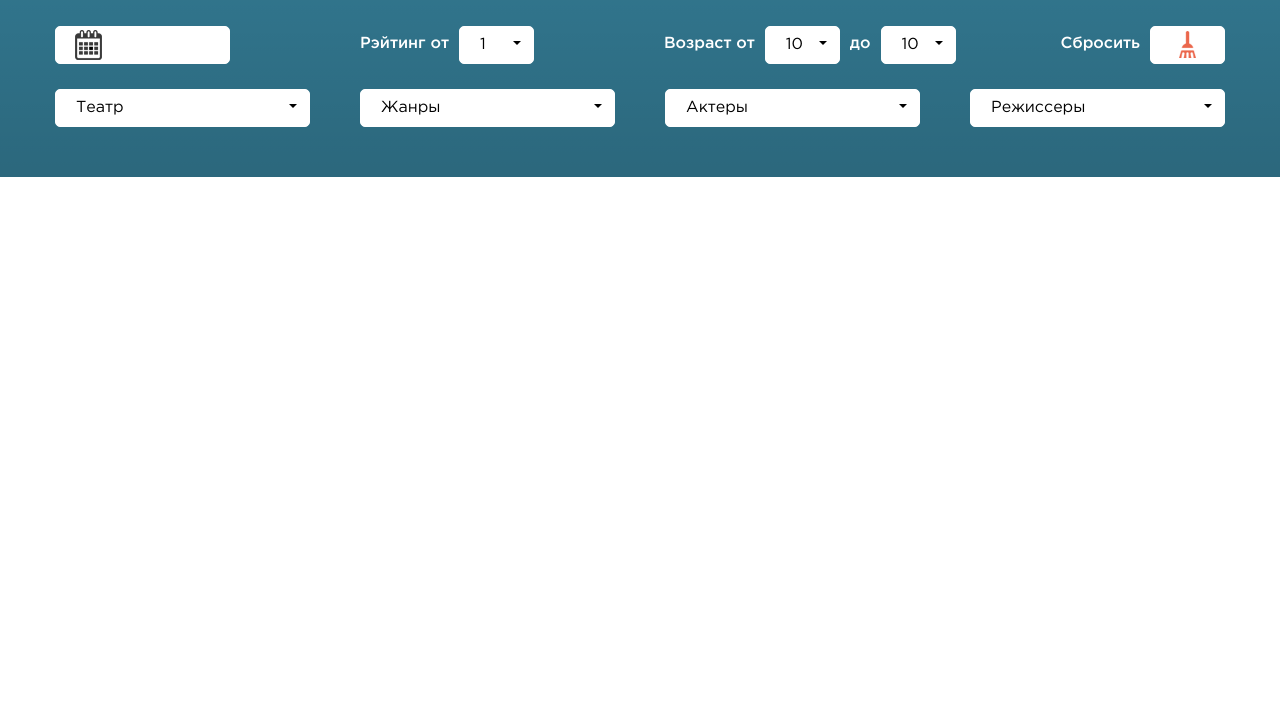
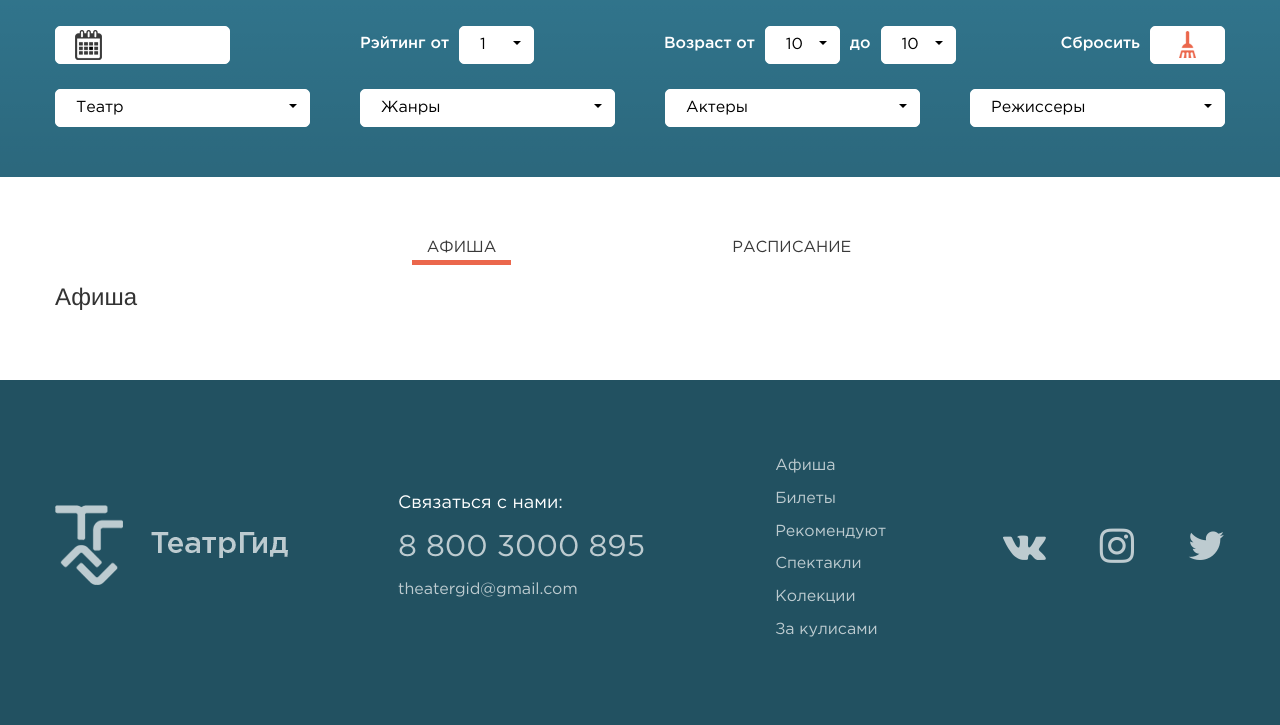
Before and after one commit to p-y-dev/teatrgid, a Django app: page / in a window 1280 px wide. Shown: the part 833-1558 px from the top of the page. Before the commit the page ends 1010 px from the top, so only its background shows below. Run offline with Django 3.2, Linux system fonts and the light colour scheme; style sheets or scripts are compiled from the project's sources; some libraries are stand-ins or nearby versions.

Commit message:
Finish footer for a resolution of at least 1200 px

```diff
--- a/frontend/static/js/home/home.js
+++ b/frontend/static/js/home/home.js
@@ -1,5 +1,22 @@
 (function() {
+    function openFilter() {
+        $("#open-filter").click(function(){
+            var filter_obj = $(".filter");
+            var btn_open_obj = $("#open-filter");
+
+            if(filter_obj.hasClass("open")) {
+                filter_obj.removeClass("open");
+                filter_obj.css("display", "none");
+                btn_open_obj.text("Открыть фильтр");
+            } else {
+                filter_obj.css("display", "block");
+                filter_obj.addClass("open");
+                btn_open_obj.text("Закрыть фильтр");
+            }
+        })
+    }
+
     $(document).ready(function() {
-
+        openFilter();
     });
 })($);
--- /dev/null
+++ b/frontend/static/style/home/list-performances.sass
@@ -0,0 +1,32 @@
+@import "../colors.sass"
+@import "../fonts.css"
+
+.list-performances
+    margin-top: 60px
+    padding-bottom: 60px
+
+    .nav-tabs
+        text-align: center
+        border: 0px solid #fff !important
+
+        li
+            float: none
+            display: inline-block
+
+            a
+                font-family: "GothamProRegular"
+                border: 0px solid #fff !important
+                text-transform: uppercase
+                font-size: 16px
+                color: #393939 !important
+                padding: 0px 15px
+
+                &:active, &:hover, &:focus, &:visited
+                    border-bottom: 5px solid $orange !important
+                    background-color: $white
+
+        .active  a
+            border-bottom: 5px solid $orange !important
+
+        .schedule-tab
+            margin-left: 200px
--- a/frontend/static/style/home/home.sass
+++ b/frontend/static/style/home/main-info.sass
@@ -1,6 +1,6 @@
 @import "../colors.sass"
 @import "../fonts.css"
-@import "variable"
+@import "variable.sass"
 
 @import "../form-fields.sass"
 
@@ -275,6 +275,13 @@
         a
             font-size: 12px
 
+.open-filter
+    display: none
+
+    @media(max-width: 767px)
+        display: block
+        margin-top: 35px
+
 .filter
     margin-top: 45px
     padding: 0px 0px
@@ -399,6 +406,7 @@
 
 
     @media(max-width: 767px)
+        display: none
         padding: 0px 15px
         width: 320px
         margin-left: -160px
--- a/frontend/static/style/main.sass
+++ b/frontend/static/style/main.sass
@@ -191,3 +191,74 @@ header
 
     @media(max-width: 767px)
         height: 50px
+
+footer
+    height: 345px
+    background-color: #225161
+
+    ul
+        list-style: none
+        padding: 0px
+
+        li
+            color: $white
+            font-family: "GothamProRegular"
+
+            a
+                font-family: "GothamProRegular"
+                text-decoration: none !important
+                color: $white !important
+                opacity: 0.7
+                transition: .3s
+
+                &:active, &:hover, &:focus, &:visited
+                    opacity: 1
+
+    .logo-footer, .contacts, .menu, .social-network
+        float: left
+
+    .logo-footer
+        margin-top: 125px
+        opacity: 0.7
+        transition: .3s
+
+        &:active, &:hover, &:focus, &:visited
+            opacity: 1
+
+    .contacts
+        margin-top: 111px
+        margin-left: 110px
+        li
+            margin-bottom: 10px
+
+            a
+
+        .title
+            font-size: 18px
+
+        .phone
+            font-size: 30px
+
+        .email
+            font-size: 16px
+
+    .menu
+        margin-left: 130px
+        margin-top: 75px
+
+        &__item
+            margin-bottom: 10px
+
+            a
+                font-size: 16px
+
+    .social-network
+        float: right
+        margin-top: 140px
+
+        li
+            display: inline-block
+            margin-left: 50px
+
+            a
+                font-size: 40px
--- a/frontend/templates/footer.html
+++ b/frontend/templates/footer.html
@@ -0,0 +1,52 @@
+{% load staticfiles %}
+
+<footer>
+    <div class="container">
+        <div class="row">
+            <a href="{% url "home" %}">
+                <img class="img-responsive logo-footer" src="{% static "images/logo/logo-footer.png" %}">
+            </a>
+
+            <ul class="contacts">
+                <li class="title">
+                    Связаться с нами:
+                </li>
+
+                <li class="phone">
+                    <a href="tel:8 800 3000 895">
+                        8 800 3000 895
+                    </a>
+                </li>
+
+                <li class="email">
+                    <a href="mailto:theatergid@gmail.com">
+                        theatergid@gmail.com
+                    </a>
+                </li>
+            </ul>
+
+            {% include "menu.html" %}
+
+            <ul class="social-network">
+                <li class="#">
+                    <a href="#">
+                        <i class="fa fa-vk" aria-hidden="true"></i>
+                    </a>
+                </li>
+
+                <li>
+                    <a href="#">
+                        <i class="fa fa-instagram" aria-hidden="true"></i>
+                    </a>
+                </li>
+
+                <li>
+                    <a href="#">
+                        <i class="fa fa-twitter" aria-hidden="true"></i>
+                    </a>
+                </li>
+            </ul>
+
+        </div>
+    </div>
+</footer>
--- a/frontend/templates/header.html
+++ b/frontend/templates/header.html
@@ -29,31 +29,7 @@
             </div>
         </div>
         <div class="row">
-            <ul class="menu">
-                <li class="menu__item">
-                    <a href="#">Афиша</a>
-                </li>
-
-                <li class="menu__item">
-                    <a href="#">Билеты</a>
-                </li>
-
-                <li class="menu__item">
-                    <a href="#">Рекомендуют</a>
-                </li>
-
-                <li class="menu__item">
-                    <a href="#">Спектакли</a>
-                </li>
-
-                <li class="menu__item">
-                    <a href="#">Колекции</a>
-                </li>
-
-                <li class="menu__item">
-                    <a href="#">За кулисами</a>
-                </li>
-            </ul>
+            {% include "menu.html" %}
         </div>
     </div>
 
--- /dev/null
+++ b/frontend/templates/home/filter.html
@@ -0,0 +1,112 @@
+<div class="col-xs-12 text-center open-filter">
+    <button type="submit" id="open-filter" class="btn btn-default">Открыть фильтр</button>
+</div>
+<div class="col-xs-12 filter">
+    <form id="filter-form" method="get">
+        {% csrf_token %}
+        <div class="filter__row">
+            <div class="filter__date">
+                <input type="text" id="datepicker" disabled>
+            </div>
+
+            <div class="filter__rating">
+                <p>Рэйтинг от</p>
+                <select name="rating" id="rating-filter" class="bts-select">
+                    <option>1</option>
+                    <option>2</option>
+                    <option>3</option>
+                    <option>4</option>
+                    <option>5</option>
+                    <option>6</option>
+                    <option>7</option>
+                    <option>8</option>
+                    <option>9</option>
+                    <option>10</option>
+                </select>
+            </div>
+
+            <div class="filter__age">
+                <p>Возраст от</p>
+
+                <select name="age-from" id="age-from-filter" class="bts-select">
+                    <option>10</option>
+                    <option>18</option>
+                    <option>24</option>
+                    <option>25</option>
+                    <option>56</option>
+                    <option>65</option>
+                    <option>99</option>
+                </select>
+
+                <p class="to">до</p>
+
+                <select name="age-to" id="age-to-filter" class="bts-select">
+                    <option>10</option>
+                    <option>18</option>
+                    <option>24</option>
+                    <option>25</option>
+                    <option>56</option>
+                    <option>65</option>
+                    <option>99</option>
+                </select>
+            </div>
+
+            <div class="filter__clear clear_desktop">
+                <p class="to">Сбросить</p>
+                <input type="submit" value="">
+            </div>
+        </div>
+
+        <div class="filter__row">
+            <div class="filter__theaters">
+                <select name="theaters" id="theaters-filter" class="bts-select">
+                    <option>Театр</option>
+                    <option>Старый Дом</option>
+                    <option>Красный факел</option>
+                    <option>Театр оперы и балета</option>
+                    <option>Театр кукол</option>
+                    <option>Первый театр</option>
+                    <option>Театр Глобус</option>
+                </select>
+            </div>
+
+            <div class="filter__genres">
+                <select name="genres" id="genres-filter" class="bts-select">
+                    <option>Жанры</option>
+                    <option>Драма</option>
+                    <option>Комедия</option>
+                    <option>Мелодрама</option>
+                    <option>Мистерия</option>
+                    <option>Монодрама</option>
+                    <option>Пастораль</option>
+                </select>
+            </div>
+
+            <div class="filter__actors">
+                <select name="actors" id="actors-filter" class="bts-select">
+                    <option>Актеры</option>
+                    <option>Дмитрий Мазуров</option>
+                    <option>Павел Прилучный</option>
+                    <option>Алексей Вертков</option>
+                    <option>Максим Битюков</option>
+                    <option>Анатолий Солоницын</option>
+                </select>
+            </div>
+
+            <div class="filter__directed">
+                <select name="directed" id="directed-filter" class="bts-select">
+                    <option>Режиссеры</option>
+                    <option>Абдулов Гавриил Данилович</option>
+                    <option>Бескова Вера Петровна</option>
+                    <option>Весник Евгений Яковлевич</option>
+                    <option>Визгов Михаил Алексеевич</option>
+                </select>
+            </div>
+
+            <div class="filter__clear clear_mobile">
+                <input type="submit" value="">
+                <p class="to">Сбросить</p>
+            </div>
+        </div>
+    </form>
+</div>
--- /dev/null
+++ b/frontend/templates/home/index.html
@@ -0,0 +1,52 @@
+{% extends "main.html" %}
+
+{% load staticfiles %}
+
+{% block title %}ТеатрГид{% endblock %}
+
+{% block styles %}
+    {{ block.super }}
+    <link href="{% static 'packages/bootstrap-select/dist/css/bootstrap-select.css' %}" rel="stylesheet">
+    <link href="{% static 'packages/jquery-ui/jquery-ui.min.css' %}" rel="stylesheet">
+    <link href="{% static 'style/home/main-info.sass' %}" rel="stylesheet" type="text/x-sass"/>
+    <link href="{% static 'style/home/list-performances.sass' %}" rel="stylesheet" type="text/x-sass"/>
+{% endblock %}
+
+{% block js %}
+    {{ block.super }}
+    <script src="{% static "packages/bootstrap-select/dist/js/bootstrap-select.js" %}"></script>
+    <script src="{% static 'packages/jquery-ui/jquery-ui.min.js' %}"></script>
+    <script src="{% static 'js/init-datepicker.js' %}"></script>
+    <script src="{% static 'js/init-bts-select.js' %}"></script>
+    <script src="{% static 'js/home/home.js' %}"></script>
+{% endblock %}
+
+{% block content %}
+    <section class="main-info">
+        <div class="container">
+            <div class="row">
+                {% include "home/main-information.html" %}
+            </div>
+
+            <div class="row">
+                <div class="col-xs-12 advertising">
+                    <a href="#">
+                        <p>каждую неделю мы рассказываем о главных спектаклях</p>
+                    </a>
+                </div>
+            </div>
+
+            <div class="row">
+                {% include "home/filter.html" %}
+            </div>
+        </div>
+    </section>
+
+    <section class="list-performances">
+        <div class="container">
+            <div class="row">
+                {% include "home/list-performances.html" %}
+            </div>
+        </div>
+    </section>
+{% endblock %}
--- /dev/null
+++ b/frontend/templates/home/list-performances.html
@@ -0,0 +1,19 @@
+<ul class="nav nav-tabs">
+    <li class="active poster-tab">
+        <a data-toggle="tab" href="#list-performances-poster">Афиша</a>
+    </li>
+
+    <li class="schedule-tab">
+        <a data-toggle="tab" href="#list-performances-schedule">Расписание</a>
+    </li>
+</ul>
+
+<div class="tab-content">
+    <div id="list-performances-poster" class="tab-pane fade in active">
+        <h3>Афиша</h3>
+    </div>
+
+    <div id="list-performances-schedule" class="tab-pane fade">
+        <h3>Расписание</h3>
+    </div>
+</div>
--- /dev/null
+++ b/frontend/templates/home/main-information.html
@@ -0,0 +1,61 @@
+{% load staticfiles %}
+
+<div class="main-info__today col-xs-6 col-sm-3">
+    <div class="title">
+        <h2>Сегодня</h2>
+        <a href="#">18 марта, суббота</a>
+        <div class="triangle"></div>
+    </div>
+    <a href="#">
+        <div class="block" style="background-image: url({% static "images/test/s1.png" %})">
+            <div class="substrate"></div>
+        </div>
+    </a>
+</div>
+
+<div class="main-info__soon col-xs-6 col-sm-3">
+
+    <a href="#">
+        <div class="block" style="background-image: url({% static "images/test/s2.png" %})">
+            <div class="substrate"></div>
+        </div>
+    </a>
+    <div class="title_soon">
+        <h2>Скоро</h2>
+        <a href="#">посмотреть расписание</a>
+    </div>
+</div>
+
+<div class="main-info__the_best-advice col-xs-6 col-sm-3">
+    <a href="#">
+        <div class="the_best block" style="background-image: url({% static "images/test/best.png" %})">
+            <div class="substrate"></div>
+            <h2>
+                Агата возвращается домой
+            </h2>
+            <p class="category">детские спектакли, драматические спектакли</p>
+            <p class="rating">8.2</p>
+        </div>
+    </a>
+
+    <a href="#">
+        <div class="advice block" style="background-image: url({% static "images/test/advice.png" %})">
+            <div class="substrate"></div>
+            <h2>
+                Что надеть в театр?
+            </h2>
+        </div>
+    </a>
+</div>
+
+<div class="main-info__news col-xs-6 col-sm-3">
+    <div class="title">
+        <h2>Новости</h2>
+        <a href="#">анонс мероприятий</a>
+    </div>
+    <a href="#">
+         <div class="block" style="background-image: url({% static "images/test/news.png" %})">
+            <div class="substrate"></div>
+        </div>
+    </a>
+</div>
--- a/frontend/templates/index.html
+++ /dev/null
@@ -1,209 +0,0 @@
-{% extends "main.html" %}
-
-{% load staticfiles %}
-
-{% block title %}ТеатрГид{% endblock %}
-
-{% block styles %}
-    {{ block.super }}
-    <link href="{% static 'packages/bootstrap-select/dist/css/bootstrap-select.css' %}" rel="stylesheet">
-    <link href="{% static 'packages/jquery-ui/jquery-ui.min.css' %}" rel="stylesheet">
-    <link href="{% static 'style/home/home.sass' %}" rel="stylesheet" type="text/x-sass"/>
-{% endblock %}
-
-{% block js %}
-    {{ block.super }}
-    <script src="{% static "packages/bootstrap-select/dist/js/bootstrap-select.js" %}"></script>
-    <script src="{% static 'packages/jquery-ui/jquery-ui.min.js' %}"></script>
-    <script src="{% static 'js/init-datepicker.js' %}"></script>
-    <script src="{% static 'js/init-bts-select.js' %}"></script>
-    <script src="{% static 'js/home/home.js' %}"></script>
-{% endblock %}
-
-{% block content %}
-    <section class="main-info">
-        <div class="container">
-            <div class="row">
-                <div class="main-info__today col-xs-6 col-sm-3">
-                    <div class="title">
-                        <h2>Сегодня</h2>
-                        <a href="#">18 марта, суббота</a>
-                        <div class="triangle"></div>
-                    </div>
-                    <a href="#">
-                        <div class="block" style="background-image: url({% static "images/test/s1.png" %})">
-                            <div class="substrate"></div>
-                        </div>
-                    </a>
-                </div>
-
-                <div class="main-info__soon col-xs-6 col-sm-3">
-
-                    <a href="#">
-                        <div class="block" style="background-image: url({% static "images/test/s2.png" %})">
-                            <div class="substrate"></div>
-                        </div>
-                    </a>
-                    <div class="title_soon">
-                        <h2>Скоро</h2>
-                        <a href="#">посмотреть расписание</a>
-                    </div>
-                </div>
-
-                <div class="main-info__the_best-advice col-xs-6 col-sm-3">
-                    <a href="#">
-                        <div class="the_best block" style="background-image: url({% static "images/test/best.png" %})">
-                            <div class="substrate"></div>
-                            <h2>
-                                Агата возвращается домой
-                            </h2>
-                            <p class="category">детские спектакли, драматические спектакли</p>
-                            <p class="rating">8.2</p>
-                        </div>
-                    </a>
-
-                    <a href="#">
-                        <div class="advice block" style="background-image: url({% static "images/test/advice.png" %})">
-                            <div class="substrate"></div>
-                            <h2>
-                                Что надеть в театр?
-                            </h2>
-                        </div>
-                    </a>
-                </div>
-
-                <div class="main-info__news col-xs-6 col-sm-3">
-                    <div class="title">
-                        <h2>Новости</h2>
-                        <a href="#">анонс мероприятий</a>
-                    </div>
-                    <a href="#">
-                         <div class="block" style="background-image: url({% static "images/test/news.png" %})">
-                            <div class="substrate"></div>
-                        </div>
-                    </a>
-                </div>
-            </div>
-
-            <div class="row">
-                <div class="col-xs-12 advertising">
-                    <a href="#">
-                        <p>каждую неделю мы рассказываем о главных спектаклях</p>
-                    </a>
-                </div>
-            </div>
-
-            <div class="row">
-                <div class="col-xs-12 filter">
-                    <form id="filter-form" method="get">
-                        {% csrf_token %}
-                        <div class="filter__row">
-                            <div class="filter__date">
-                                <input type="text" id="datepicker" disabled>
-                            </div>
-
-                            <div class="filter__rating">
-                                <p>Рэйтинг от</p>
-                                <select name="rating" id="rating-filter" class="bts-select">
-                                    <option>1</option>
-                                    <option>2</option>
-                                    <option>3</option>
-                                    <option>4</option>
-                                    <option>5</option>
-                                    <option>6</option>
-                                    <option>7</option>
-                                    <option>8</option>
-                                    <option>9</option>
-                                    <option>10</option>
-                                </select>
-                            </div>
-
-                            <div class="filter__age">
-                                <p>Возраст от</p>
-
-                                <select name="age-from" id="age-from-filter" class="bts-select">
-                                    <option>10</option>
-                                    <option>18</option>
-                                    <option>24</option>
-                                    <option>25</option>
-                                    <option>56</option>
-                                    <option>65</option>
-                                    <option>99</option>
-                                </select>
-
-                                <p class="to">до</p>
-
-                                <select name="age-to" id="age-to-filter" class="bts-select">
-                                    <option>10</option>
-                                    <option>18</option>
-                                    <option>24</option>
-                                    <option>25</option>
-                                    <option>56</option>
-                                    <option>65</option>
-                                    <option>99</option>
-                                </select>
-                            </div>
-
-                            <div class="filter__clear clear_desktop">
-                                <p class="to">Сбросить</p>
-                                <input type="submit" value="">
-                            </div>
-                        </div>
-
-                        <div class="filter__row">
-                            <div class="filter__theaters">
-                                <select name="theaters" id="theaters-filter" class="bts-select">
-                                    <option>Театр</option>
-                                    <option>Старый Дом</option>
-                                    <option>Красный факел</option>
-                                    <option>Театр оперы и балета</option>
-                                    <option>Театр кукол</option>
-                                    <option>Первый театр</option>
-                                    <option>Театр Глобус</option>
-                                </select>
-                            </div>
-
-                            <div class="filter__genres">
-                                <select name="genres" id="genres-filter" class="bts-select">
-                                    <option>Жанры</option>
-                                    <option>Драма</option>
-                                    <option>Комедия</option>
-                                    <option>Мелодрама</option>
-                                    <option>Мистерия</option>
-                                    <option>Монодрама</option>
-                                    <option>Пастораль</option>
-                                </select>
-                            </div>
-
-                            <div class="filter__actors">
-                                <select name="actors" id="actors-filter" class="bts-select">
-                                    <option>Актеры</option>
-                                    <option>Дмитрий Мазуров</option>
-                                    <option>Павел Прилучный</option>
-                                    <option>Алексей Вертков</option>
-                                    <option>Максим Битюков</option>
-                                    <option>Анатолий Солоницын</option>
-                                </select>
-                            </div>
-
-                            <div class="filter__directed">
-                                <select name="directed" id="directed-filter" class="bts-select">
-                                    <option>Режиссеры</option>
-                                    <option>Абдулов Гавриил Данилович</option>
-                                    <option>Бескова Вера Петровна</option>
-                                    <option>Весник Евгений Яковлевич</option>
-                                    <option>Визгов Михаил Алексеевич</option>
-                                </select>
-                            </div>
-
-                            <div class="filter__clear clear_mobile">
-                                <input type="submit" value="">
-                                <p class="to">Сбросить</p>
-                            </div>
-                        </div>
-                    </form>
-                </div>
-            </div>
-        </div>
-    </section>
-{% endblock %}
--- /dev/null
+++ b/frontend/templates/menu.html
@@ -0,0 +1,25 @@
+<ul class="menu">
+    <li class="menu__item">
+        <a href="#">Афиша</a>
+    </li>
+
+    <li class="menu__item">
+        <a href="#">Билеты</a>
+    </li>
+
+    <li class="menu__item">
+        <a href="#">Рекомендуют</a>
+    </li>
+
+    <li class="menu__item">
+        <a href="#">Спектакли</a>
+    </li>
+
+    <li class="menu__item">
+        <a href="#">Колекции</a>
+    </li>
+
+    <li class="menu__item">
+        <a href="#">За кулисами</a>
+    </li>
+</ul>
--- a/src/teatrgid/views.py
+++ b/src/teatrgid/views.py
@@ -2,7 +2,7 @@ from django.views.generic.base import TemplateView
 
 
 class HomePage(TemplateView):
-    template_name = "index.html"
+    template_name = "home/index.html"
 
     def get_context_data(self, **kwargs):
         context = super(HomePage, self).get_context_data(**kwargs)
```
Also changed, not shown: frontend/static/images/logo/logo-footer.png (added).
